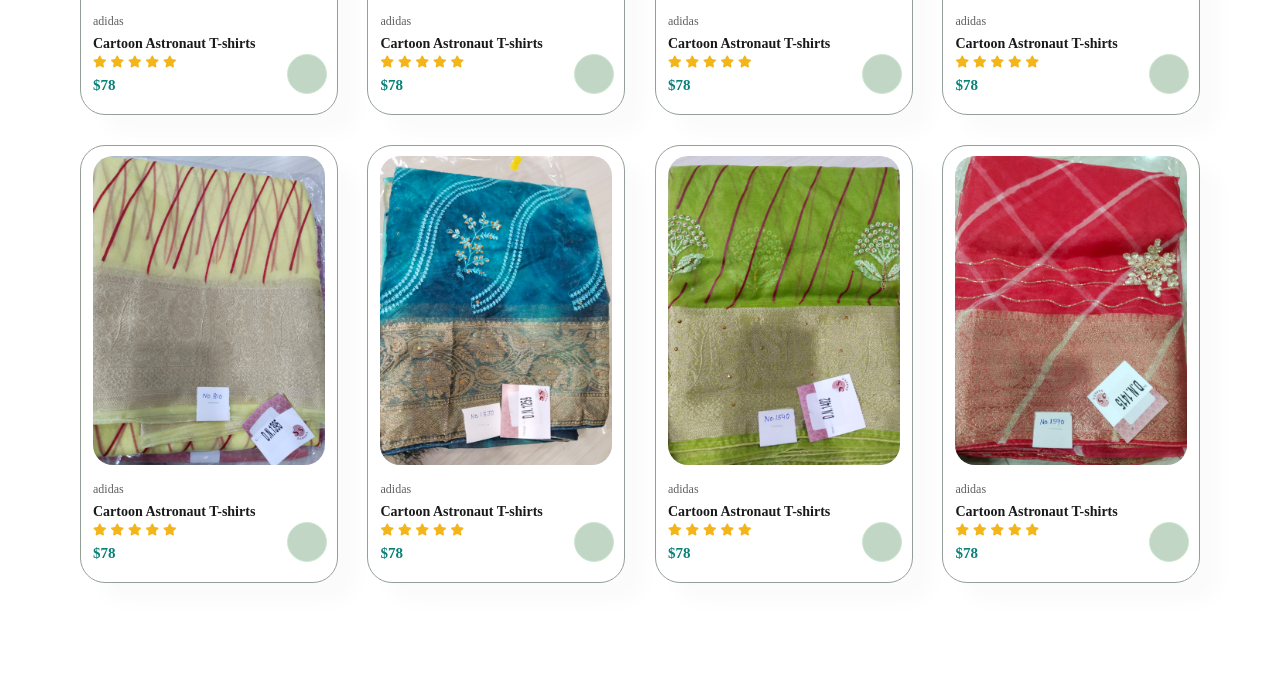
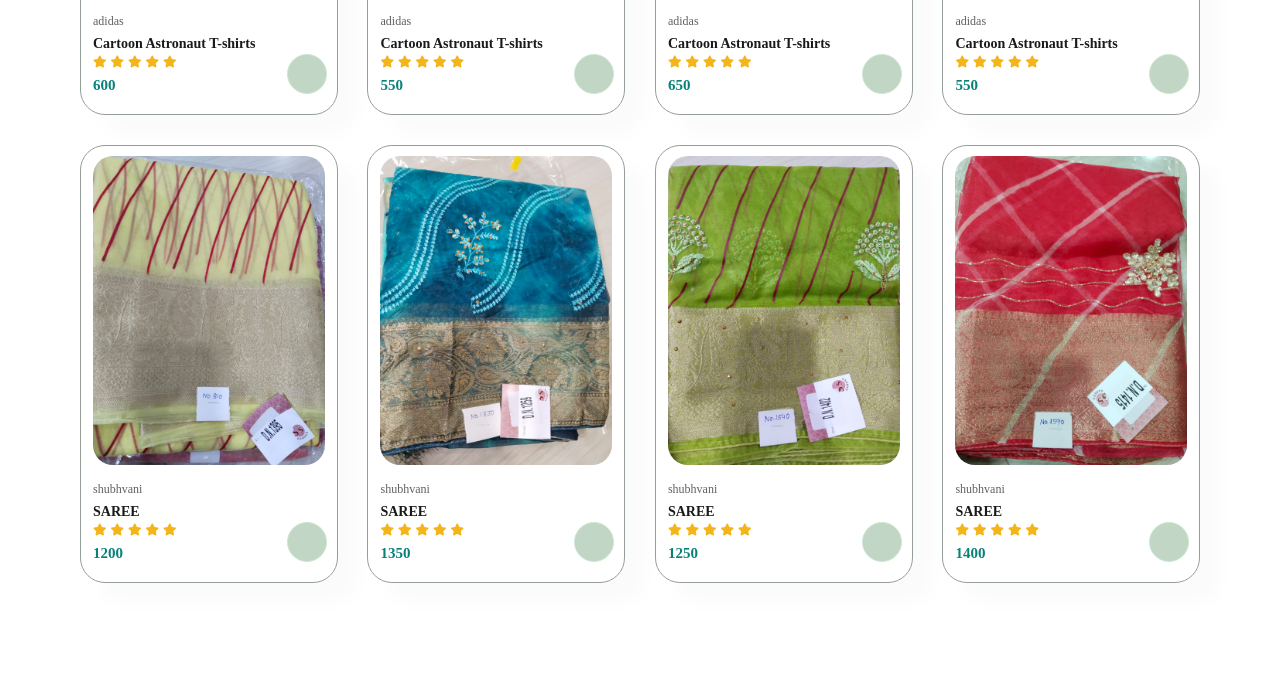
Before and after one commit to Saloni-Parsai/MT-Shop, a plain HTML site: page index.html in a window 1280 px wide. Shown: the part 1593-2269 px from the top of the page. Drawn offline with Linux system fonts and the light colour scheme; grey boxes are pictures that could not be loaded.

Commit message:
Add files via upload

```diff
--- a/index.html
+++ b/index.html
@@ -18,13 +18,13 @@
 
         <div>
             <ul id="navbar">
-                <li><a  href="index.html">Home</a></li>
-                <li><a class="active" href="shop.html">Shop</a></li>
+                <li><a class="active" href="index.html">Home</a></li>
+                <li><a href="shop.html">Shop</a></li>
                 <li><a href="blog.html">Blog</a></li>
                 <li><a href="about.html">About</a></li>
                 <li><a href="contact.html">Contact</a></li>
                 <li id="lg-bag"><a href="cart.html"><i class="fas fa-shopping-cart"></i></a></li>
-                <a href="#" id="close"><i class="fas fa-times"></i></a>
+                <a href="#" id="close"><i class="fas fa-shopping-cart"></i></a>
 
 
             </ul>
@@ -93,7 +93,7 @@
                             <i class="fas fa-star"></i>
                             <i class="fas fa-star"></i>
                         </div>
-                        <h4>$78</h4>
+                        <h4>600</h4>
                     </div>
                     <a href="#"><i class="fa fa-shopping-cart cart" aria-hidden="true"></i></a>
                 </imag>
@@ -110,7 +110,7 @@
                             <i class="fas fa-star"></i>
                             <i class="fas fa-star"></i>
                         </div>
-                        <h4>$78</h4>
+                        <h4>550</h4>
                     </div>
                     <a href="#"><i class="fa fa-shopping-cart cart" aria-hidden="true"></i></a>
                 </imag>
@@ -128,7 +128,7 @@
                             <i class="fas fa-star"></i>
                             <i class="fas fa-star"></i>
                         </div>
-                        <h4>$78</h4>
+                        <h4>650</h4>
                     </div>
                     <a href="#"><i class="fa fa-shopping-cart cart" aria-hidden="true"></i></a>
                 </imag>
@@ -145,7 +145,7 @@
                             <i class="fas fa-star"></i>
                             <i class="fas fa-star"></i>
                         </div>
-                        <h4>$78</h4>
+                        <h4>550</h4>
                     </div>
                     <a href="#"><i class="fa fa-shopping-cart cart" aria-hidden="true"></i></a>
                 </imag>
@@ -153,8 +153,8 @@
             <div class="pro">
                 <img src="imag/product/s30.jpeg" alt="">
                     <div class="des">
-                        <span>adidas</span>
-                        <h5>Cartoon Astronaut T-shirts</h5>
+                        <span>shubhvani</span>
+                        <h5>SAREE</h5>
                         <div class="star">
                             <i class="fas fa-star"></i>
                             <i class="fas fa-star"></i>
@@ -162,7 +162,7 @@
                             <i class="fas fa-star"></i>
                             <i class="fas fa-star"></i>
                         </div>
-                        <h4>$78</h4>
+                        <h4>1200</h4>
                     </div>
                     <a href="#"><i class="fa fa-shopping-cart cart" aria-hidden="true"></i></a>
                 </imag>
@@ -170,8 +170,8 @@
             <div class="pro">
                 <img src="imag/product/s31.jpeg" alt="">
                     <div class="des">
-                        <span>adidas</span>
-                        <h5>Cartoon Astronaut T-shirts</h5>
+                        <span>shubhvani</span>
+                        <h5>SAREE</h5>
                         <div class="star">
                             <i class="fas fa-star"></i>
                             <i class="fas fa-star"></i>
@@ -179,7 +179,7 @@
                             <i class="fas fa-star"></i>
                             <i class="fas fa-star"></i>
                         </div>
-                        <h4>$78</h4>
+                        <h4>1350</h4>
                     </div>
                     <a href="#"><i class="fa fa-shopping-cart cart" aria-hidden="true"></i></a>
                 </imag>
@@ -187,8 +187,8 @@
             <div class="pro">
                 <img src="imag/product/s32.jpeg" alt="">
                     <div class="des">
-                        <span>adidas</span>
-                        <h5>Cartoon Astronaut T-shirts</h5>
+                        <span>shubhvani</span>
+                        <h5>SAREE</h5>
                         <div class="star">
                             <i class="fas fa-star"></i>
                             <i class="fas fa-star"></i>
@@ -196,7 +196,7 @@
                             <i class="fas fa-star"></i>
                             <i class="fas fa-star"></i>
                         </div>
-                        <h4>$78</h4>
+                        <h4>1250</h4>
                     </div>
                     <a href="#"><i class="fa fa-shopping-cart cart" aria-hidden="true"></i></a>
                 </imag>
@@ -204,8 +204,8 @@
             <div class="pro">
                 <img src="imag/product/s28.jpeg" alt="">
                     <div class="des">
-                        <span>adidas</span>
-                        <h5>Cartoon Astronaut T-shirts</h5>
+                        <span>shubhvani</span>
+                        <h5>SAREE</h5>
                         <div class="star">
                             <i class="fas fa-star"></i>
                             <i class="fas fa-star"></i>
@@ -213,7 +213,7 @@
                             <i class="fas fa-star"></i>
                             <i class="fas fa-star"></i>
                         </div>
-                        <h4>$78</h4>
+                        <h4>1400</h4>
                     </div>
                     <a href="#"><i class="fa fa-shopping-cart cart" aria-hidden="true"></i></a>
                 </imag>
@@ -247,7 +247,7 @@
                             <i class="fas fa-star"></i>
                             <i class="fas fa-star"></i>
                         </div>
-                        <h4>$78</h4>
+                        <h4>800</h4>
                     </div>
                     <a href="#"><i class="fa fa-shopping-cart cart" aria-hidden="true"></i></a>
                 </imag>
@@ -264,7 +264,7 @@
                             <i class="fas fa-star"></i>
                             <i class="fas fa-star"></i>
                         </div>
-                        <h4>$78</h4>
+                        <h4>750</h4>
                     </div>
                     <a href="#"><i class="fa fa-shopping-cart cart" aria-hidden="true"></i></a>
                 </imag>
@@ -282,7 +282,7 @@
                             <i class="fas fa-star"></i>
                             <i class="fas fa-star"></i>
                         </div>
-                        <h4>$78</h4>
+                        <h4>650</h4>
                     </div>
                     <a href="#"><i class="fa fa-shopping-cart cart" aria-hidden="true"></i></a>
                 </imag>
@@ -299,7 +299,7 @@
                             <i class="fas fa-star"></i>
                             <i class="fas fa-star"></i>
                         </div>
-                        <h4>$78</h4>
+                        <h4>850</h4>
                     </div>
                     <a href="#"><i class="fa fa-shopping-cart cart" aria-hidden="true"></i></a>
                 </imag>
@@ -307,8 +307,8 @@
             <div class="pro">
                 <img src="imag/product/s24.jpeg" alt="">
                     <div class="des">
-                        <span>adidas</span>
-                        <h5>Cartoon Astronaut T-shirts</h5>
+                        <span>shubhvani</span>
+                        <h5>SAREE</h5>
                         <div class="star">
                             <i class="fas fa-star"></i>
                             <i class="fas fa-star"></i>
@@ -316,7 +316,7 @@
                             <i class="fas fa-star"></i>
                             <i class="fas fa-star"></i>
                         </div>
-                        <h4>$78</h4>
+                        <h4>1200</h4>
                     </div>
                     <a href="#"><i class="fa fa-shopping-cart cart" aria-hidden="true"></i></a>
                 </imag>
@@ -324,8 +324,8 @@
             <div class="pro">
                 <img src="imag/product/s25.jpeg" alt="">
                     <div class="des">
-                        <span>adidas</span>
-                        <h5>Cartoon Astronaut T-shirts</h5>
+                        <span>shubhvani</span>
+                        <h5>SAREE</h5>
                         <div class="star">
                             <i class="fas fa-star"></i>
                             <i class="fas fa-star"></i>
@@ -333,7 +333,7 @@
                             <i class="fas fa-star"></i>
                             <i class="fas fa-star"></i>
                         </div>
-                        <h4>$78</h4>
+                        <h4>760</h4>
                     </div>
                     <a href="#"><i class="fa fa-shopping-cart cart" aria-hidden="true"></i></a>
                 </imag>
@@ -341,8 +341,8 @@
             <div class="pro">
                 <img src="imag/product/s26.jpeg" alt="">
                     <div class="des">
-                        <span>adidas</span>
-                        <h5>Cartoon Astronaut T-shirts</h5>
+                        <span>shubhvani</span>
+                        <h5>SAREE</h5>
                         <div class="star">
                             <i class="fas fa-star"></i>
                             <i class="fas fa-star"></i>
@@ -350,7 +350,7 @@
                             <i class="fas fa-star"></i>
                             <i class="fas fa-star"></i>
                         </div>
-                        <h4>$78</h4>
+                        <h4>900</h4>
                     </div>
                     <a href="#"><i class="fa fa-shopping-cart cart" aria-hidden="true"></i></a>
                 </imag>
@@ -358,8 +358,8 @@
             <div class="pro">
                 <img src="imag/product/s27.jpeg" alt="">
                     <div class="des">
-                        <span>adidas</span>
-                        <h5>Cartoon Astronaut T-shirts</h5>
+                        <span>shubhvani</span>
+                        <h5>SAREE</h5>
                         <div class="star">
                             <i class="fas fa-star"></i>
                             <i class="fas fa-star"></i>
@@ -367,7 +367,7 @@
                             <i class="fas fa-star"></i>
                             <i class="fas fa-star"></i>
                         </div>
-                        <h4>$78</h4>
+                        <h4>870</h4>
                     </div>
                     <a href="#"><i class="fa fa-shopping-cart cart" aria-hidden="true"></i></a>
                 </imag>
@@ -469,13 +469,10 @@
         </div>
 
         <div class="copyright">
-            <p>@ 2023, Madhav And Tapi Showroom</p>
+            <p>@ 2023, Tech2 etc - HTML CSS Ecommerce Template</p>
         </div>
 
     </footer>
     <script src="script.js"></script>
-
-
-
 </body>
 </html>
```
